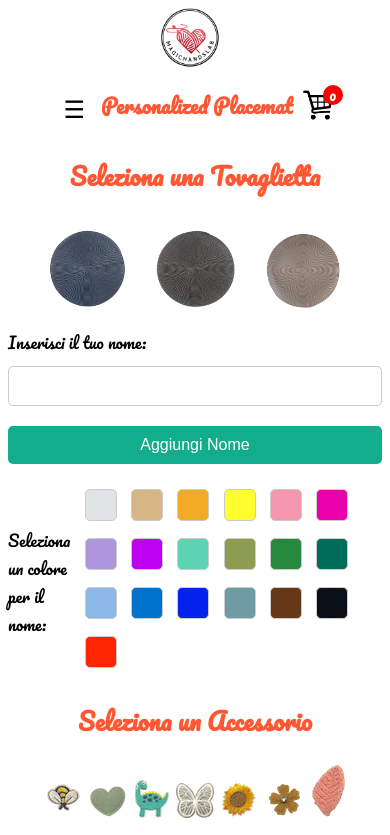
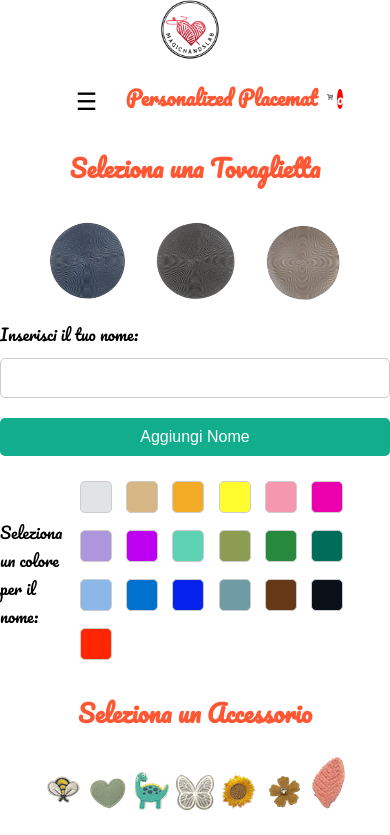
Before and after one commit to MagicHandsLab/Tovaglietta, a plain HTML site: page index.html in a window 390 px wide. Shown: the top 835 px of the page. Drawn offline with Linux system fonts and the light colour scheme; a script that the page names is missing.

Commit message:
Update style.css

```diff
--- a/style.css
+++ b/style.css
@@ -68,6 +68,8 @@ body.index-page .header h1 {
     align-items: center;
     justify-content: space-between; /* Spazio tra gli elementi */
     padding: 10px 20px;
+    width: 100%; /* Occupa tutta la larghezza dello schermo */
+    box-sizing: border-box; /* Include padding nel calcolo della larghezza */
     background-color: transparent;
 }
 /* Stile per il titolo */
@@ -203,10 +205,14 @@ body.index-page .header h1 {
         align-items: center; /* Centra gli elementi */
         gap: 10px; /* Spaziatura tra gli elementi */
     }
+    .header * {
+        max-width: 100%; /* Impedisce agli elementi di eccedere la larghezza */
+    }
    #title {
         font-size: 20px; /* Riduce la dimensione del titolo */
         white-space: normal; /* Permette al titolo di andare a capo */
         text-align: center;
+        word-wrap: break-word;
     }
     .container {
         flex-direction: column; /* Disposizione verticale per mobile */
@@ -265,7 +271,12 @@ main {
     justify-content: center;
     align-items: center;
 }
-
+body, html {
+    margin: 0;
+    padding: 0;
+    width: 100%; /* Imposta larghezza piena per tutto il corpo */
+    overflow-x: hidden; /* Rimuove lo scorrimento orizzontale */
+}
 
 #accessoriModal.show {
     display: block;
```
